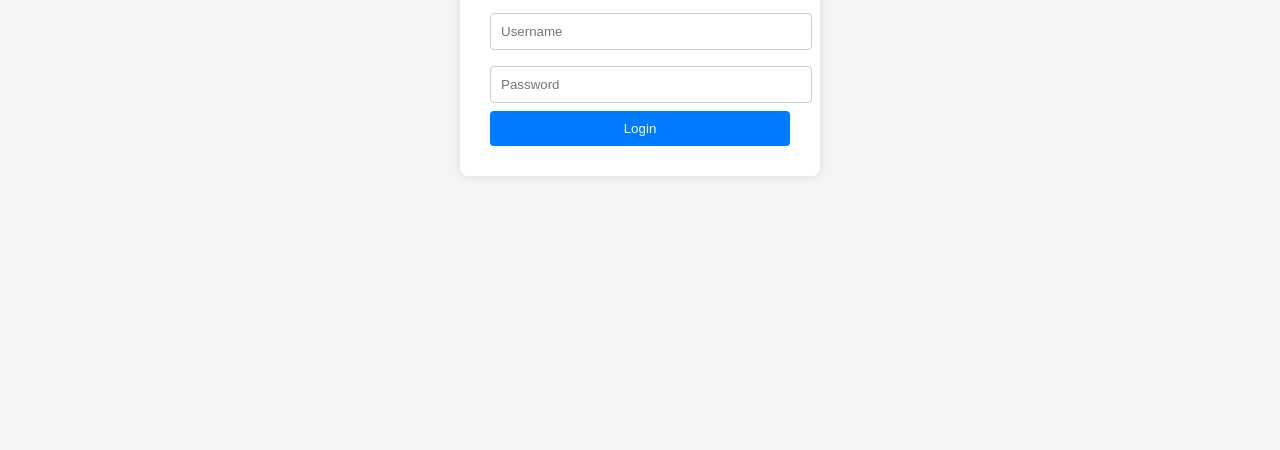
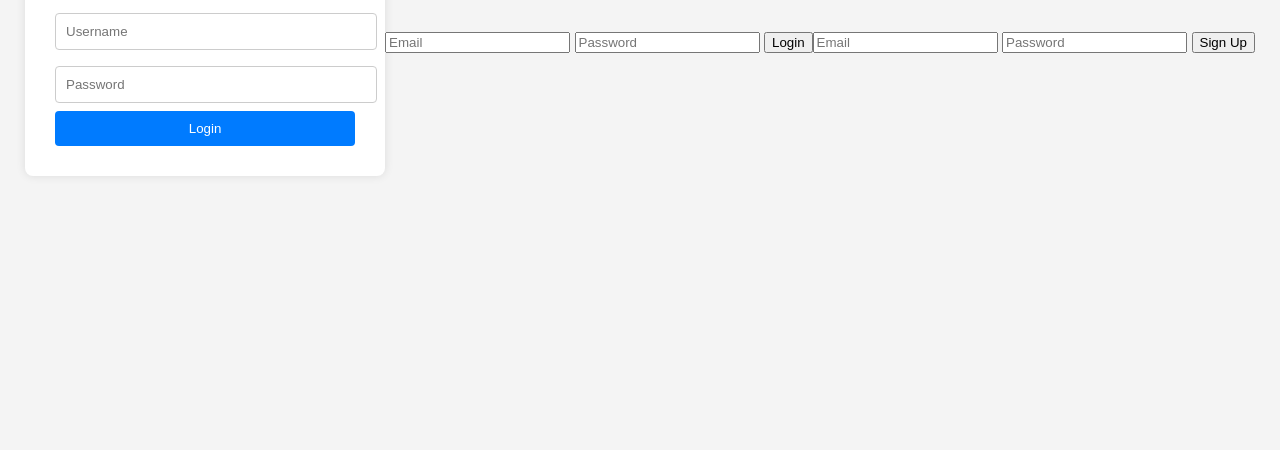
Before and after one commit to shivameditior0-cell/Elog-Cart-Payslip, a plain HTML site: page index.html in a window 1280 px wide. Shown: the part 366-816 px from the top of the page. Drawn offline with Linux system fonts and the light colour scheme.

Commit message:
Update index.html

```diff
--- a/index.html
+++ b/index.html
@@ -55,4 +55,15 @@
     </form>
   </div>
 </body>
+
 </html>
+<form id="loginForm">
+  <input type="email" name="email" placeholder="Email" required>
+  <input type="password" name="password" placeholder="Password" required>
+  <button type="submit">Login</button>
+</form>
+<form id="signupForm">
+  <input type="email" name="email" placeholder="Email" required>
+  <input type="password" name="password" placeholder="Password" required>
+  <button type="submit">Sign Up</button>
+</form>
```
